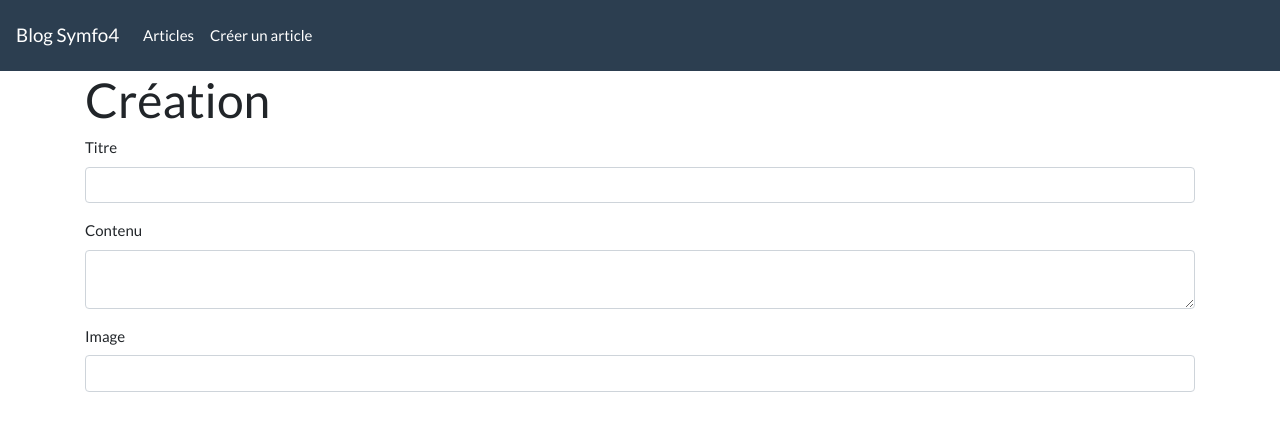
After one commit to Krikod/Blog_Symfo4, a Symfony app: template templates/blog/create.html.twig in a window 1280 px wide. The commit adds this page. Shown: the top 431 px of the page. Run offline with Twig, Linux system fonts and the light colour scheme; the template is opened without the code that fills it, so the values that code supplies are empty; form fields are guessed from the names that the template uses; some libraries are stand-ins or nearby versions.

Commit message:
createFormBuilder & form template

```diff
--- a/composer.json
+++ b/composer.json
@@ -34,6 +34,7 @@
         "symfony/maker-bundle": "^1.0",
         "symfony/profiler-pack": "*",
         "symfony/test-pack": "*",
+        "symfony/var-dumper": "4.3.*",
         "symfony/web-server-bundle": "4.3.*"
     },
     "config": {
--- a/templates/base.html.twig
+++ b/templates/base.html.twig
@@ -18,7 +18,7 @@
                     <a class="nav-link" href="{{ path('blog') }}">Articles <span class="sr-only">(current)</span></a>
                 </li>
                 <li class="nav-item">
-                    <a class="nav-link" href="#">Créer un article</a>
+                    <a class="nav-link" href="{{ path('blog_create') }}">Créer un article</a>
                 </li>
             </ul>
         </div>
--- /dev/null
+++ b/templates/blog/create.html.twig
@@ -0,0 +1,25 @@
+{% extends 'base.html.twig' %}
+
+{% block body %}
+    <h1>Création</h1>
+    {#{{ form(formArticle ) }}#}
+
+    {{ form_start(formArticle) }}
+
+    <div class="form-group">
+        <label for="">Titre</label>
+        {{ form_widget(formArticle.title) }}
+    </div>
+
+    <div class="form-group">
+        <label for="">Contenu</label>
+        {{ form_widget(formArticle.content) }}
+    </div>
+
+    <div class="form-group">
+        <label for="">Image</label>
+        {{ form_widget(formArticle.image) }}
+    </div>
+    {{ form_end(formArticle) }}
+
+{% endblock %}
```
Also changed, not shown: src/Controller/BlogController.php (+42 -0 lines), 1 other file.
